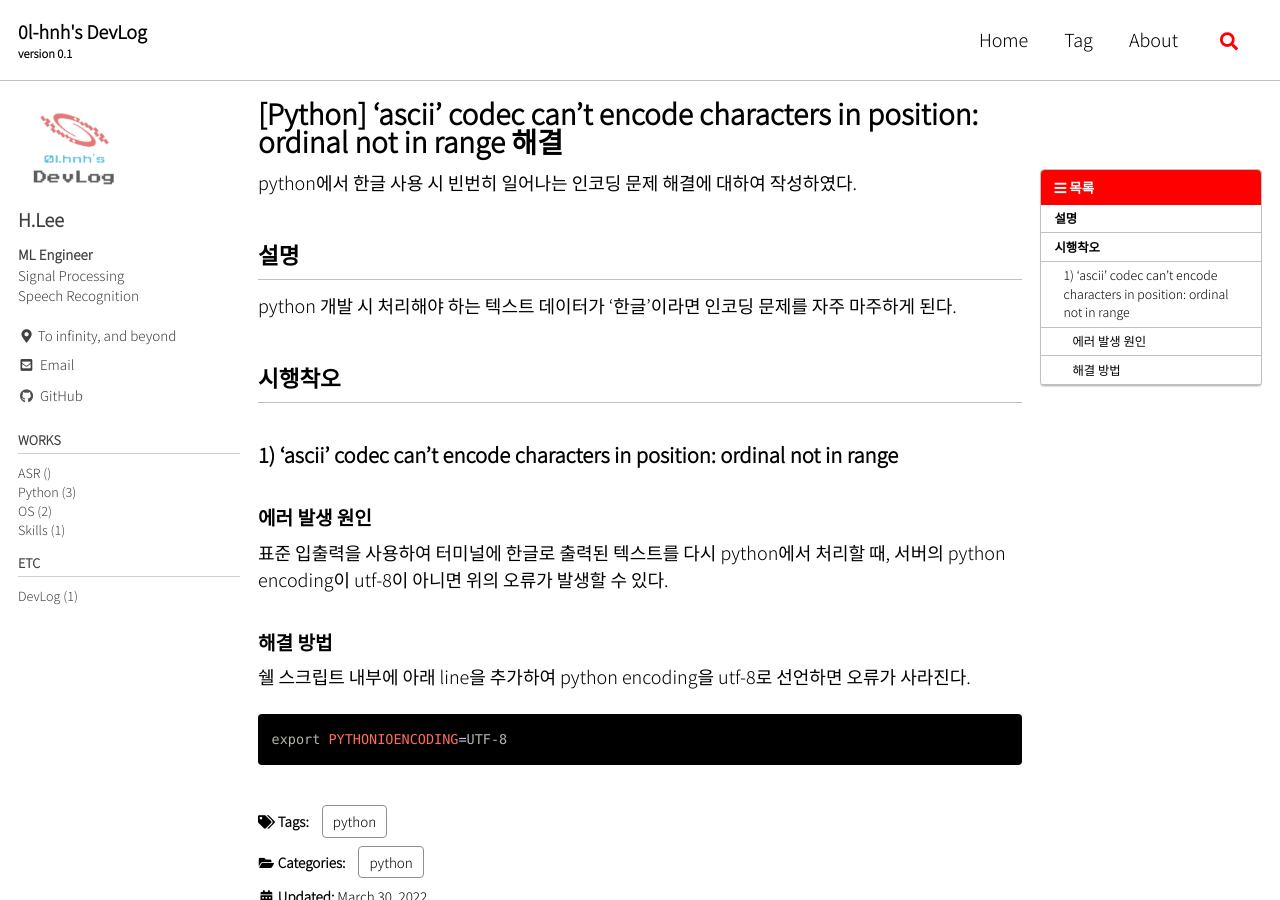
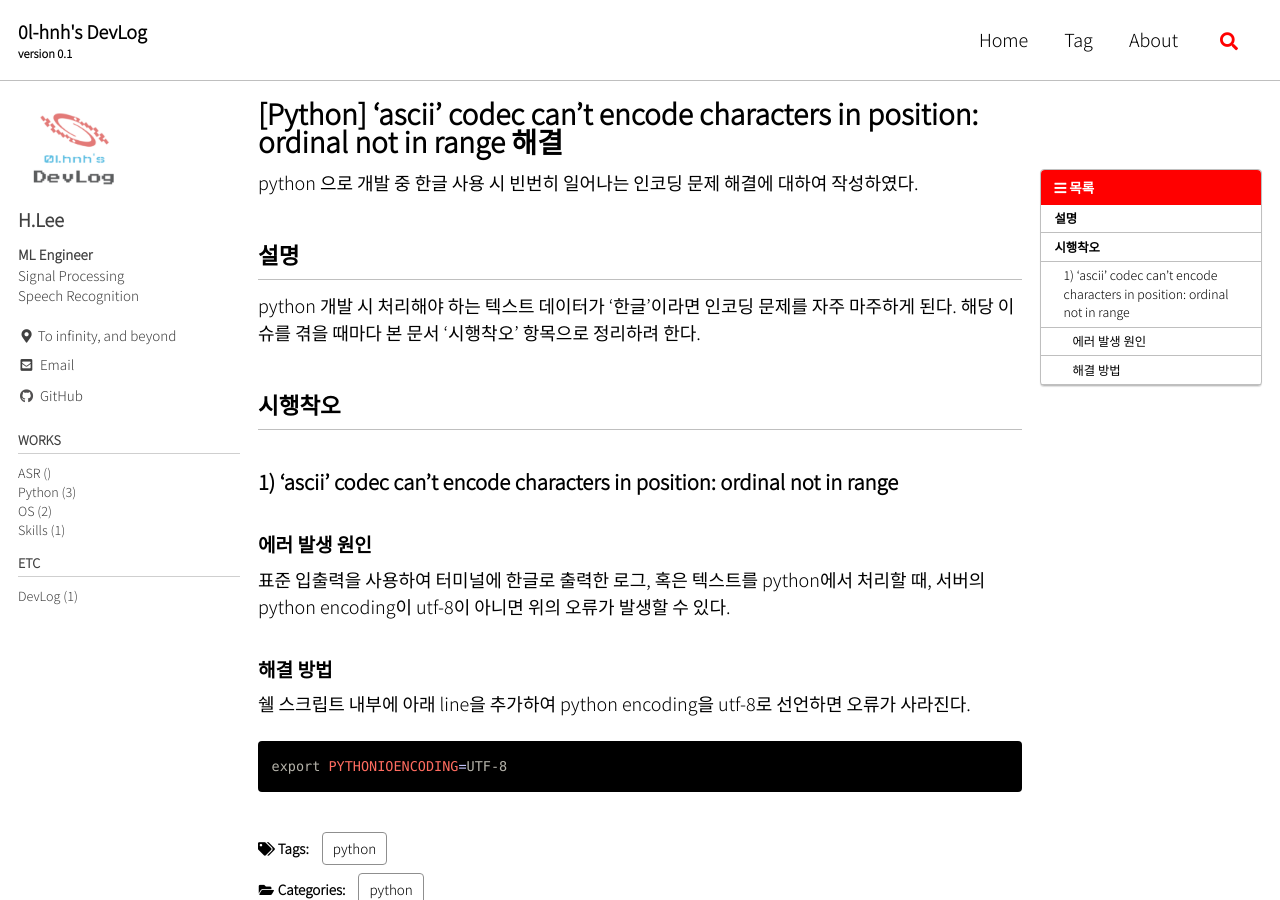
Before and after one commit to 0l-hnh/0l-hnh.github.io, a Jekyll site: the page built from _posts/2022-03-30-ascii-codec-error.md, in a window 1280 px wide and 900 px high. Built offline with Jekyll 4.4.1, drawn with Linux system fonts in a browser that asks for light colours; cached includes are drawn as plain includes; some web fonts are replaced.

Commit message:
22.03.31 Modified some post

````diff
--- a/_posts/2022-03-30-ascii-codec-error.md
+++ b/_posts/2022-03-30-ascii-codec-error.md
@@ -17,13 +17,13 @@ toc_icon: "bars"
 toc_sticky: true
 ---
 
-python에서 한글 사용 시 빈번히 일어나는 인코딩 문제 해결에 대하여 작성하였다.
+python 으로 개발 중 한글 사용 시 빈번히 일어나는 인코딩 문제 해결에 대하여 작성하였다.
 ## 설명
-python 개발 시 처리해야 하는 텍스트 데이터가 '한글'이라면 인코딩 문제를 자주 마주하게 된다.
+python 개발 시 처리해야 하는 텍스트 데이터가 '한글'이라면 인코딩 문제를 자주 마주하게 된다. 해당 이슈를 겪을 때마다 본 문서 '시행착오' 항목으로 정리하려 한다.
 ## 시행착오
 ### 1) 'ascii' codec can't encode characters in position: ordinal not in range
 #### 에러 발생 원인
-표준 입출력을 사용하여 터미널에 한글로 출력된 텍스트를 다시 python에서 처리할 때, 서버의 python encoding이 utf-8이 아니면 위의 오류가 발생할 수 있다.
+표준 입출력을 사용하여 터미널에 한글로 출력한 로그, 혹은 텍스트를 python에서 처리할 때, 서버의 python encoding이 utf-8이 아니면 위의 오류가 발생할 수 있다.
 #### 해결 방법
 쉘 스크립트 내부에 아래 line을 추가하여 python encoding을 utf-8로 선언하면 오류가 사라진다.
 ```bash
````
